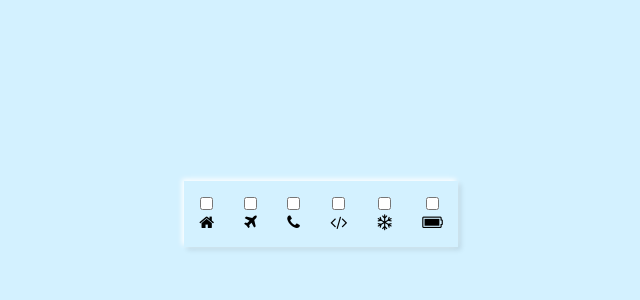
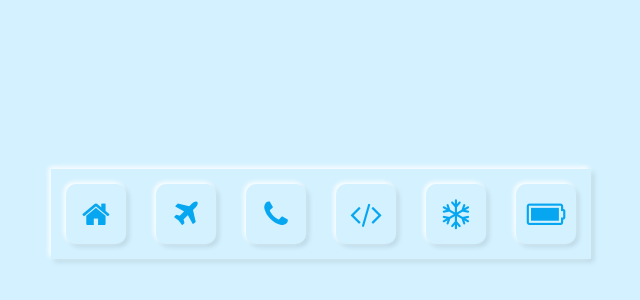
Before and after one commit to Sarmunbustillo/Neumorphic-buttons, a plain HTML site: page index.html in a window 1280 px wide. Shown: the part 186-486 px from the top of the page, without its empty margins (319-959 px from the left). Drawn offline with Linux system fonts and the light colour scheme.

Commit message:
added styling and shadows

```diff
--- a/style.css
+++ b/style.css
@@ -34,3 +34,43 @@ ul li {
     text-align: center;
     margin: 15px;
 }
+
+ul li label {
+    position: relative;
+    cursor: pointer;
+}
+
+ul li label input[type='checkbox'] {
+    position: absolute;
+    opacity: 0;
+}
+
+ul li label input[type='checkbox']:checked ~ .icon {
+    box-shadow: inset -2px -2px 5px rgba(255, 255, 255, 1),
+    inset 3px 3px 5px rgba(0, 0, 0, 0.1);
+}
+
+ul li label input[type='checkbox']:checked ~ .icon .fa {
+    transform: scale(0.95);
+
+}
+
+ul li label .icon {
+    width: 60px;
+    height: 60px;
+    background-color: var(--blue);
+    display: flex;
+    justify-content: center;
+    align-items: center;
+    box-shadow: -2px -2px 5px rgba(255, 255, 255, 1),
+    3px 3px 5px rgba(0, 0, 0, 0.1);
+    border-radius: 10px;
+
+}
+
+
+ul li label .icon .fa {
+    font-size: 30px;
+    color: rgb(6, 166, 240);
+
+}
```
